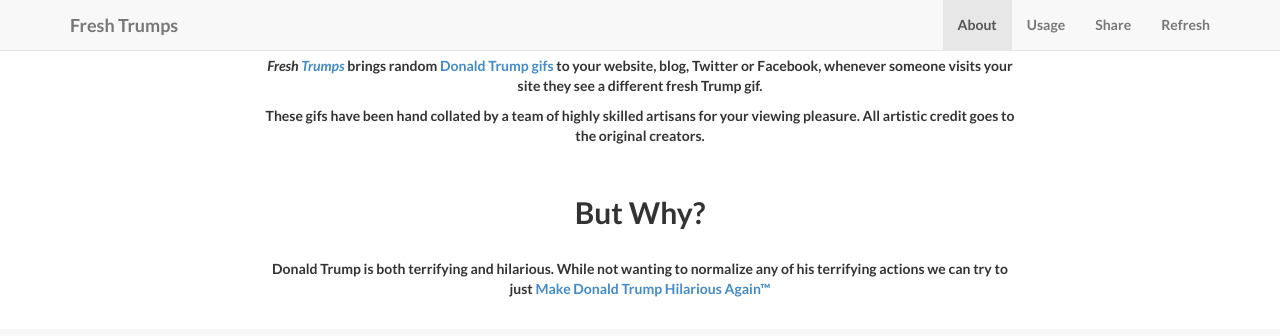
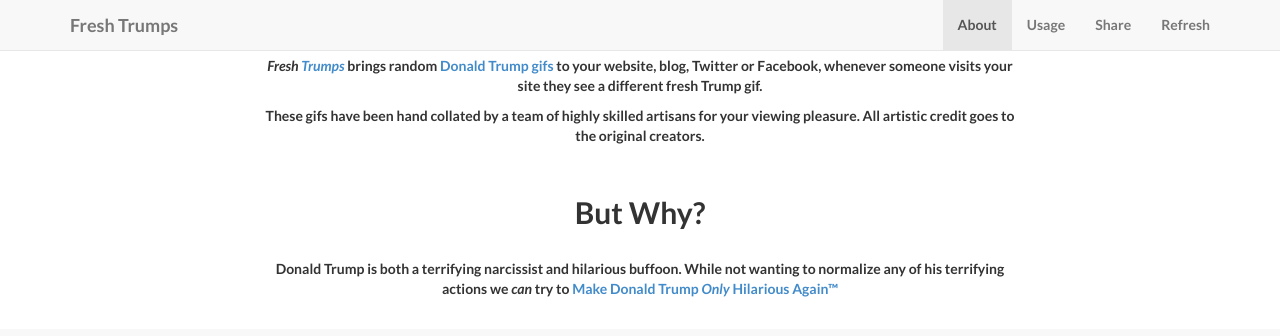
Before and after one commit to FreshTrumps/freshtrumps.github.io, a Jekyll site: the page built from index.html, in a window 1280 px wide and 900 px high, scrolled down 851 px, cut to the strip 0-355 px from the top of the window. Shown: the top 336 px of the strip. Built offline with Jekyll 4.4.1, drawn with Linux system fonts in a browser that asks for light colours; some of the changed text lies outside the part shown.

Commit message:
Update content

```diff
--- a/_config.yml
+++ b/_config.yml
@@ -6,8 +6,6 @@
 title: Fresh Trumps
 author: Donald Trump
 description: Random Donald Trump gifs for the Masses
-copyright: 'Copyright &copy; 2017. All Rights Reserved.'
-credits: 'Artistic credit for each Gif goes to the original creator(s). Bootstrap theme created by <a href="http://startbootstrap.com/">Start Bootstrap</a>.'
 
 # ----------------------- #
 #    Jekyll & Plugins     #
--- a/_includes/about.html
+++ b/_includes/about.html
@@ -10,7 +10,7 @@
               <br/>
               <h2>But Why?</h2>
               <br/>
-                <p>Donald Trump is both terrifying and hilarious. While not wanting to normalize any of his terrifying actions we can try to just <a href="#usage" class="page-scroll">Make Donald Trump Hilarious Again&trade;</a></p>
+                <p>Donald Trump is both a terrifying narcissist and hilarious buffoon. While not wanting to normalize any of his terrifying actions we <i>can</i> try to <a href="#usage" class="page-scroll">Make Donald Trump <i>Only</i> Hilarious Again&trade;</a></p>
               <br/>
               </div>
         </div>
```
